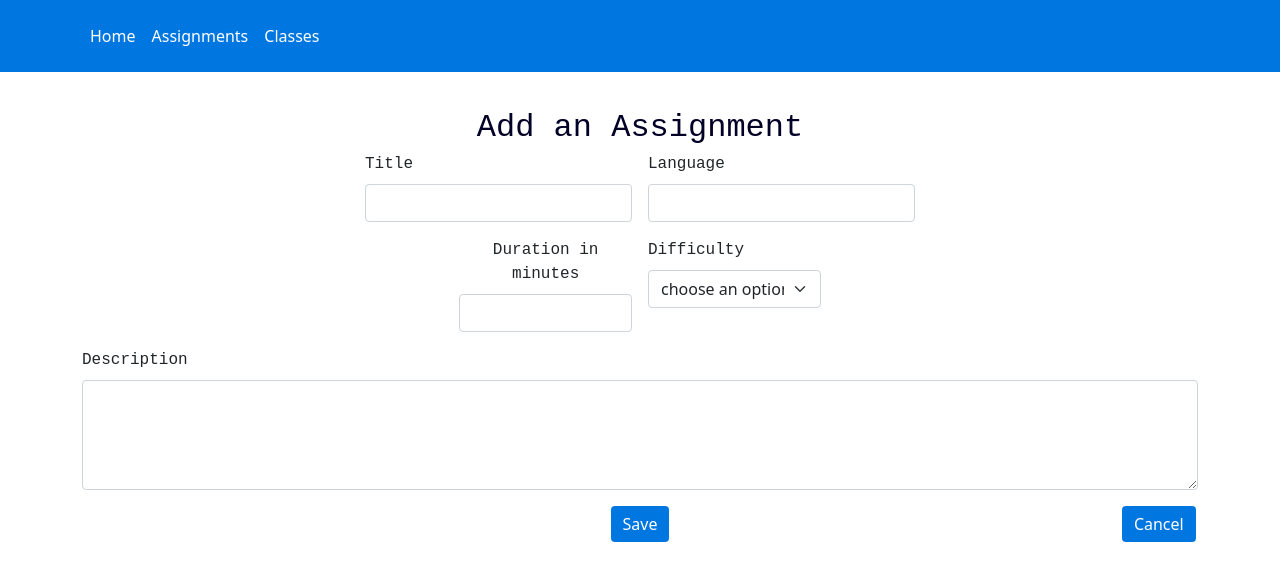
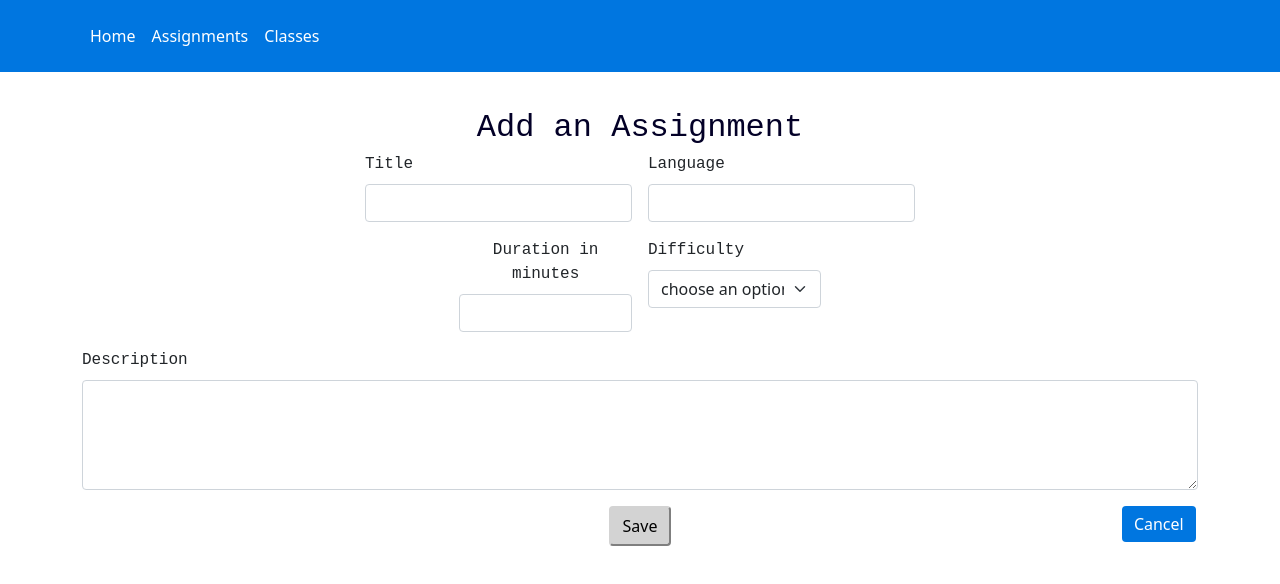
Before and after one commit to Fontys-Refactoring-Flow/Refactoring-Flow-TeacherView, a React (Create React App) app in the folder teacher-view/: page /addAssignment in a window 1280 px wide. Shown: the top 584 px of the page. Built offline with nearby package versions, Linux system fonts and the light colour scheme; the HTML template or start-up script is replaced by a standard one.

Commit message:
:sparkles: Field required form update

```diff
--- a/teacher-view/src/Pages/AddAssignment.jsx
+++ b/teacher-view/src/Pages/AddAssignment.jsx
@@ -14,7 +14,7 @@ class AddAssignment extends Component {
             name: '',
             language: '',
             duration: '',
-            difficulty: '',
+            difficulty: 'choose an option...',
             description: ''
         }
         this.changeNameHandler = this.changeNameHandler.bind(this);
@@ -99,7 +99,12 @@ render(){
             </div>
             <div className='col-md-5'></div>
             <div className="col-2">
-                <Link to="/assignments" type="submit" className="button" onClick={this.saveAssignment}>Save</Link>
+                <button disabled={
+                    !this.state.name ||
+                    !this.state.description ||
+                    !this.state.language ||
+                    !this.state.difficulty ||
+                    !this.state.duration} type="submit" className="button" onClick={this.saveAssignment}>Save</button>
             </div>
             <div className='col-md-4'></div>
             <div className='col-md-1'>
--- a/teacher-view/src/Style/Main.css
+++ b/teacher-view/src/Style/Main.css
@@ -32,6 +32,12 @@
      text-decoration: none;
      vertical-align: middle;
      margin-top: auto;
+ }
+
+ .button:disabled{
+   background-color: lightgray;
+   border-color: lightgray;
+   color: black
  }
 
  .button:hover {
```
